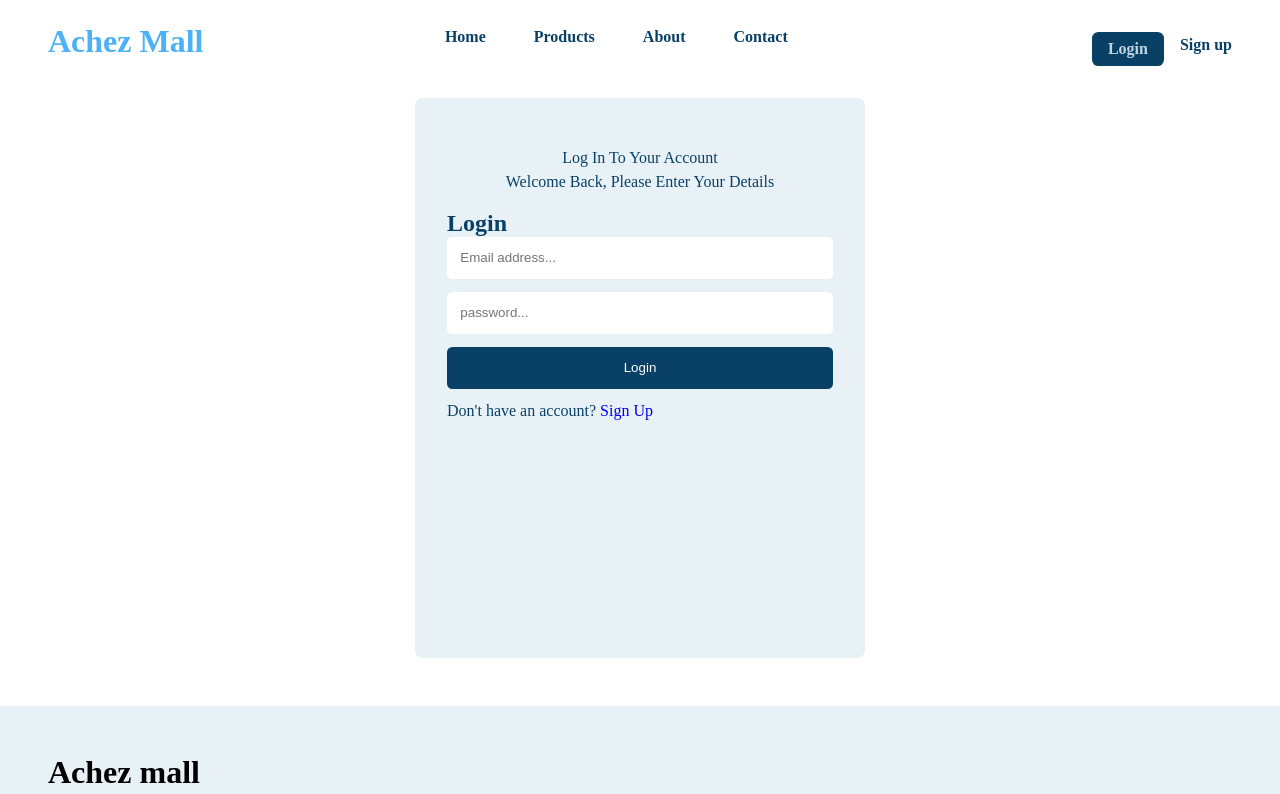
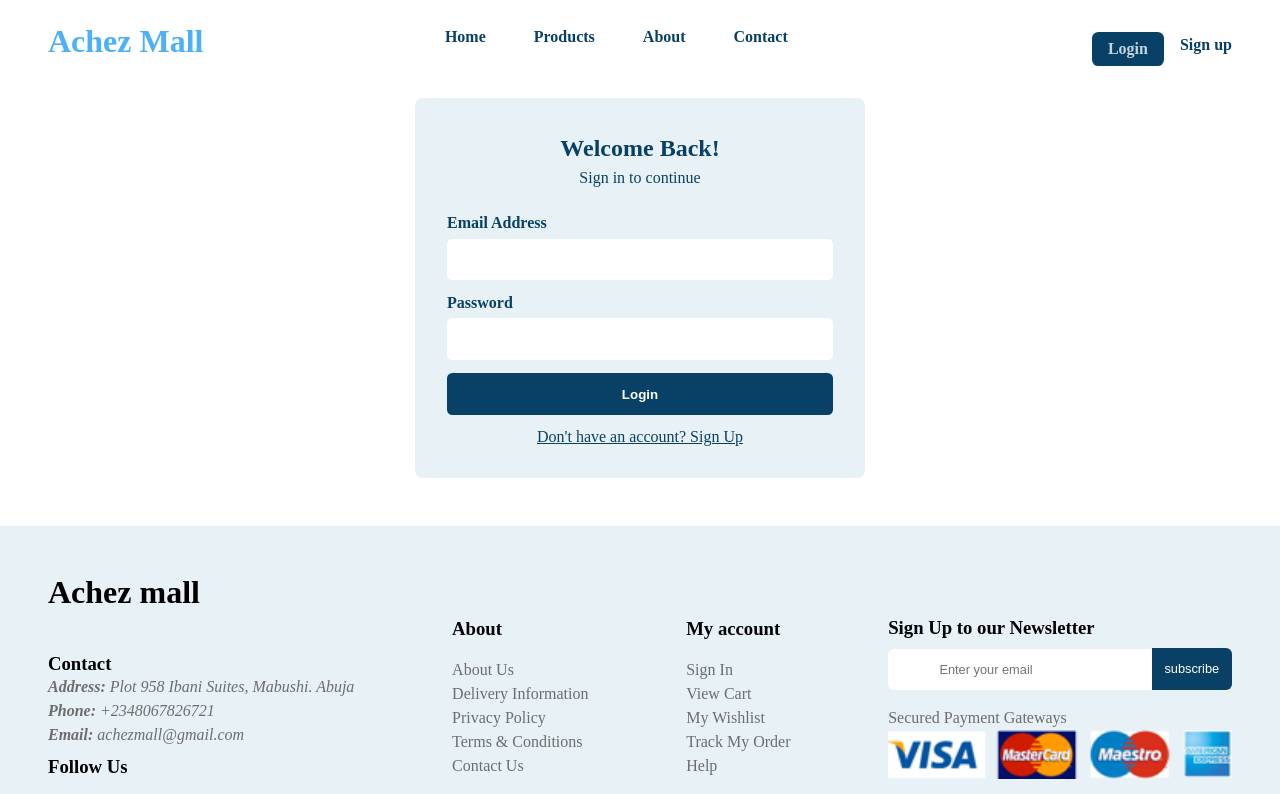
Before and after one commit to Achele/achez-mall, a Vue app: page /login in a window 1280 px wide. Shown: the top 794 px of the page. Built offline with nearby package versions, Linux system fonts and the light colour scheme.

Commit message:
refactor code

```diff
--- a/src/views/LoginView.vue
+++ b/src/views/LoginView.vue
@@ -4,26 +4,19 @@
     <section class="container">
       <section>
         <div class="banner">
-          <p>Log in to your Account</p>
-          <p>Welcome back, please enter your details</p>
+          <h2>Welcome Back!</h2>
+          <p>Sign in to continue</p>
         </div>
+        <span v-if="errMsg" class="error">{{ errMsg }}</span>
         <form @submit="login">
-          <h2>Login</h2>
-          <input
-            type="email"
-            placeholder="Email address..."
-            required
-            v-model="form.email"
-          />
-          <input
-            type="password"
-            placeholder="password..."
-            required
-            v-model="form.password"
-          />
+          <label for="email">Email Address</label>
+          <input type="email" required v-model="form.email" />
+
+          <label for="password">Password </label>
+          <input type="password" required v-model="form.password" />
           <button type="submit">Login</button>
         </form>
-        <p>
+        <p class="acc">
           Don't have an account?
           <RouterLink to="/signup">Sign Up</RouterLink>
         </p>
@@ -40,54 +33,26 @@ import { ref } from "vue";
 import { useRouter } from "vue-router";
 import { useStore } from "vuex";
 
-// export default {
-// setup() {
 const router = useRouter();
 const store = useStore();
 const form = ref({ email: "", password: "" });
+const errMsg = ref("");
 
 const login = async (e) => {
   e.preventDefault();
   try {
     await store.dispatch("logIn", form.value);
+    if (store.state.authErr == "auth/wrong-password") {
+      console.log(store.state.authErr);
+      errMsg.value = "Wrong password";
+    } else if (store.state.authErr == "auth/user-not-found") {
+      errMsg.value = "User not found";
+    }
     router.push({ name: "products" });
   } catch (error) {
     console.log(error);
   }
 };
-// },
-// };
-// export default {
-//   setup() {
-//     const userName = ref("");
-//     const password = ref("");
-//     const router = useRouter();
-
-//     const dummyData = {
-//       userName: "achezcodes",
-//       password: "password",
-//     };
-
-//     const handleLogin = () => {
-//       if (
-//         userName.value === dummyData.userName &&
-//         password.value === dummyData.password
-//       ) {
-//         localStorage.setItem("token", "cacacacacac");
-//         alert("Login successful!!!");
-//         router.push({ name: "products" });
-//       } else {
-//         alert("Username or Password is incorrect!!!");
-//       }
-//     };
-
-//     return {
-//       userName,
-//       password,
-//       handleLogin,
-//     };
-//   },
-// };
 </script>
 
 <style scoped>
@@ -96,11 +61,6 @@ main {
 }
 .container {
   margin: 2em auto;
-  min-height: 70vh;
-  /* display: flex;
-  align-items: center;
-  justify-content: center;
-  background-color: #e8f1f6; */
 }
 section {
   background-color: #e8f1f6;
@@ -111,19 +71,27 @@ section {
   color: #094166;
   /* #4cb1f6  check out for background*/
 }
+
+.banner {
+  padding: 0 1em 1.5em 1em;
+  line-height: 1.5;
+  text-align: center;
+}
 .banner p {
-  text-align: center;
-  text-transform: capitalize;
-}
-.banner {
-  padding: 1em;
-  line-height: 1.5;
+  /* font-weight: bold; */
+  padding: 0;
 }
 input {
   color: #094166;
+  margin-top: 0.5em;
 }
+label {
+  font-weight: bold;
+}
+
 input,
-button {
+button,
+.error {
   width: 100%;
   padding: 1em;
   margin-bottom: 1em;
@@ -133,6 +101,22 @@ button {
 button {
   background: #094166;
   color: white;
+  cursor: pointer;
+  font-weight: bold;
+}
+.error {
+  background: crimson;
+  color: white;
+  display: block;
+  width: 100%;
+  /* text-align: end; */
+}
+.acc {
+  text-align: center;
+  text-decoration: underline;
+}
+.acc a {
+  color: #094166;
 }
 
 @media (min-width: 60rem) {
```
